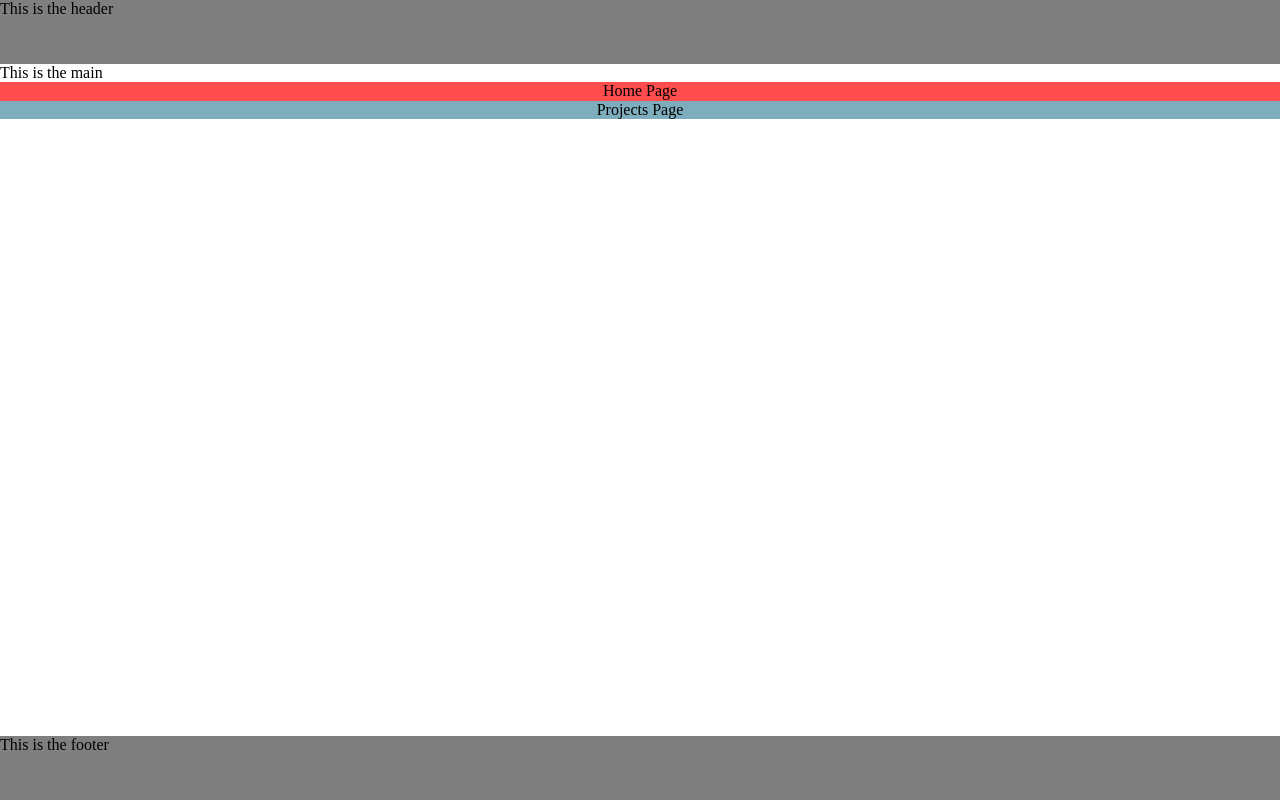
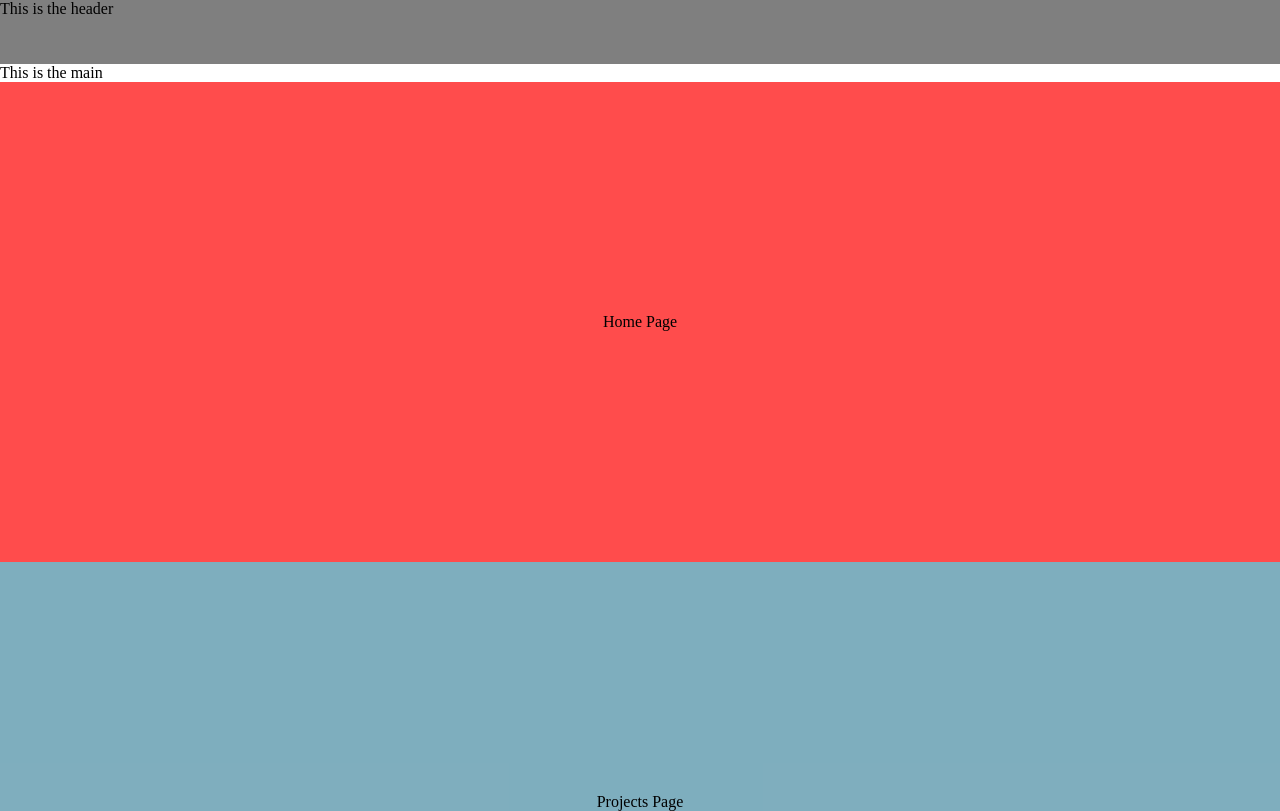
Before and after one commit to jacoby22/Job_Portfolio, a plain HTML site: page index.html in a window 1280 px wide. Shown: the top 811 px of the page. Drawn offline with nearby package versions, Linux system fonts and the light colour scheme.

Commit message:
sticky footer working

```diff
--- a/styles/base.css
+++ b/styles/base.css
@@ -39,7 +39,7 @@ footer {
 }
 
 section {
-  height: 100%;
+  min-height: 30em;
   display: flex;
   justify-content: center;
   align-items: center;
```
